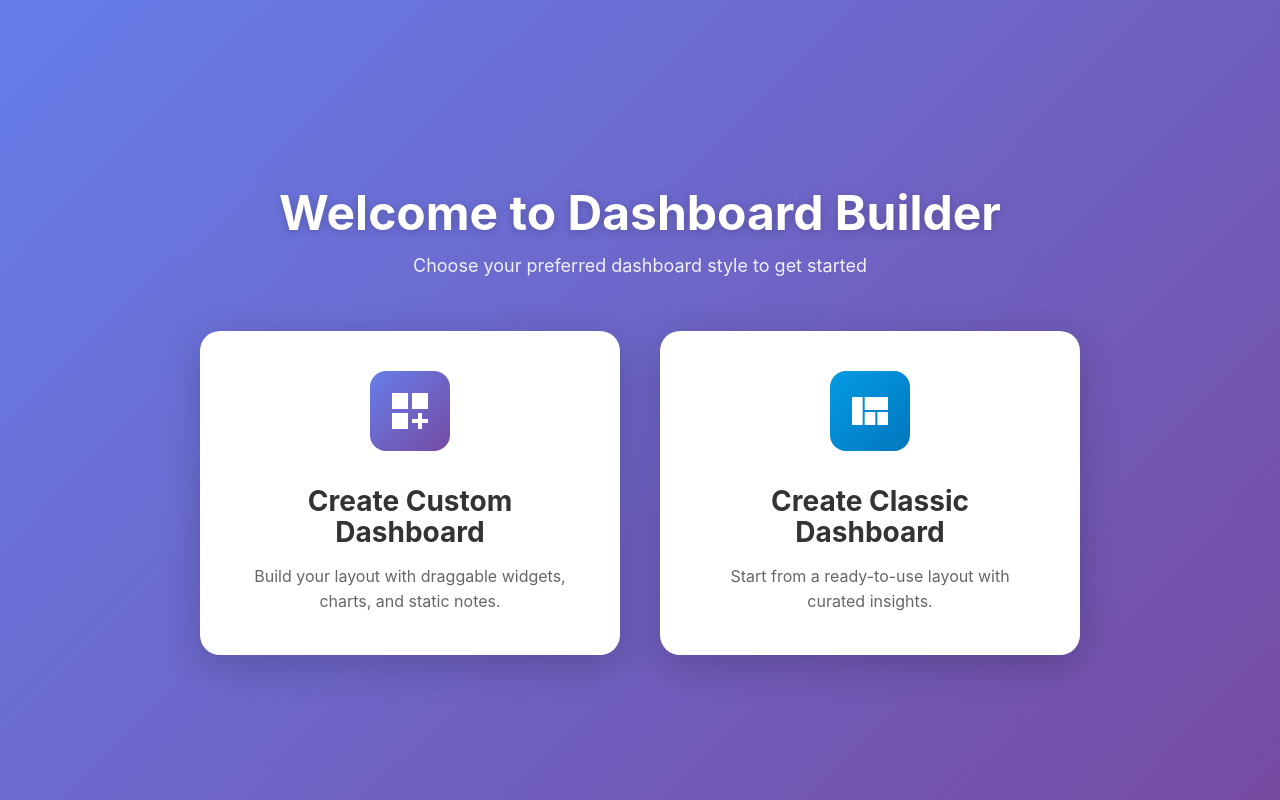
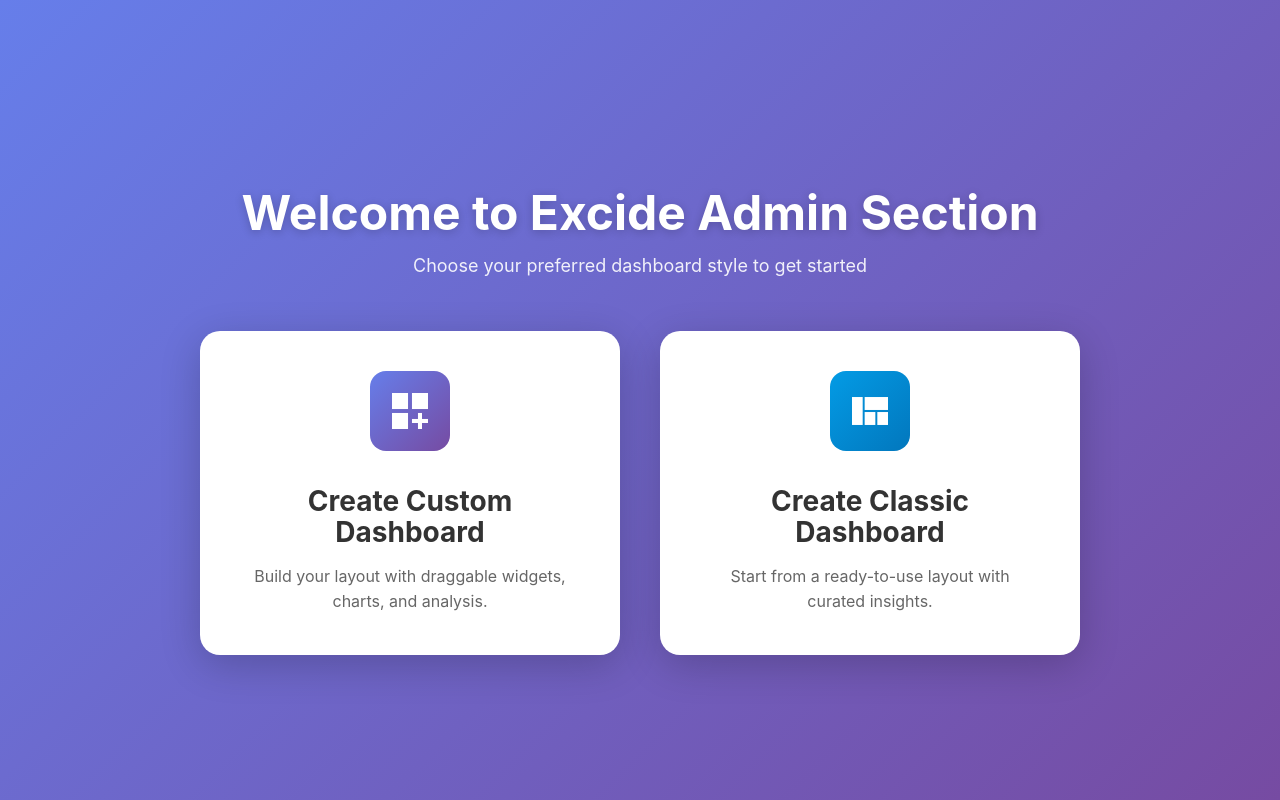
Before and after one commit to Dayavats/Dashboard-Client, a React (Create React App) app: page / in a window 1280 px wide. Both pictures are taken after typing "Sample", "Sample123" into the empty fields and a click on the button "LOGIN". Built offline with nearby package versions, Linux system fonts and the light colour scheme.

Commit message:
MODIFY::DAYA"" ECHARTS OPTIMISATION

```diff
--- a/src/Dashboard.jsx
+++ b/src/Dashboard.jsx
@@ -675,13 +675,13 @@ const classicChartData = {
 };
 
 const classicCards = [
-  { id: 'classic-1', type: 'lineChart', title: 'Sales Trend' },
-  { id: 'classic-2', type: 'barChart', title: 'Revenue by Region' },
-  { id: 'classic-3', type: 'pieChart', title: 'Market Share' },
+  { id: 'classic-1', type: 'lineChart', title: 'Dew Point Trend' },
+  { id: 'classic-2', type: 'barChart', title: 'Dew Point by Area' },
+  { id: 'classic-3', type: 'pieChart', title: 'Dew Point Healthiness' },
   {
     id: 'classic-4',
     type: 'statValue',
-    title: 'Quarterly Target',
+    title: 'Overall Health',
     content: { label: 'Target', value: '127%' }
   },
   {
@@ -2253,7 +2253,7 @@ useEffect(() => {
             marginBottom: 12,
             textShadow: '0 2px 10px rgba(0,0,0,0.2)'
           }}>
-            Welcome to Dashboard Builder
+            Welcome to Excide Admin Section
           </h1>
           <p style={{
             color: 'rgba(255,255,255,0.9)',
@@ -2322,7 +2322,7 @@ useEffect(() => {
               lineHeight: 1.6,
               marginBottom: 0
             }}>
-              Build your layout with draggable widgets, charts, and static notes.
+              Build your layout with draggable widgets, charts, and analysis.
             </p>
           </div>
 
--- a/src/components/LoginForm.jsx
+++ b/src/components/LoginForm.jsx
@@ -22,6 +22,9 @@ const LoginForm = () => {
     <div style={{ minHeight: '100vh', display: 'flex', alignItems: 'center', justifyContent: 'center', background: 'linear-gradient(135deg, #667eea 0%, #764ba2 100%)' }}>
       <div className="card z-depth-5" style={{ maxWidth: 440, width: '90%', borderRadius: 20, padding: '48px 40px', boxShadow: '0 20px 60px rgba(0,0,0,0.3)' }}>
         <form onSubmit={handleSubmit} autoComplete="on">
+          <div style={{ display: 'flex', flexDirection: 'column', alignItems: 'center', marginBottom: 24 }}>
+            <img src="/image001.png" alt="Logo" style={{ width: 80, height: 80, objectFit: 'contain', marginBottom: 12 }} />
+          </div>
           <h4 className="center-align" style={{ marginBottom: 40, marginTop: 0, fontWeight: 700, fontSize: 32, color: '#333' }}>Sign In</h4>
 
           <div style={{ marginBottom: 24 }}>
```
Also changed, not shown: public/image001.png (added).
